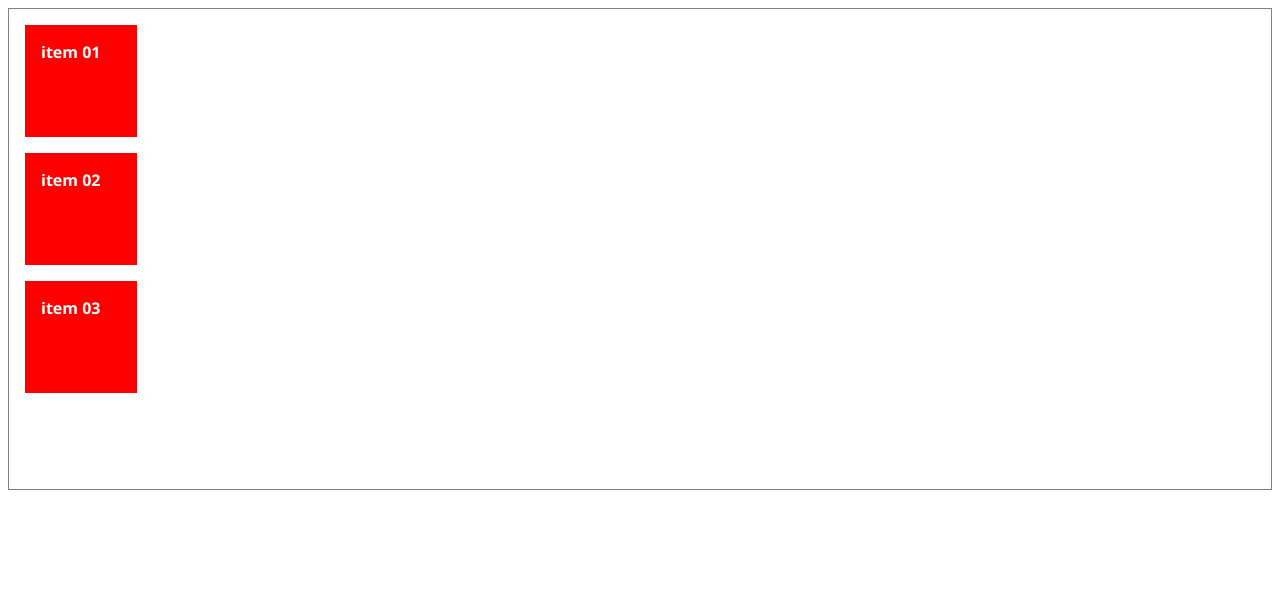
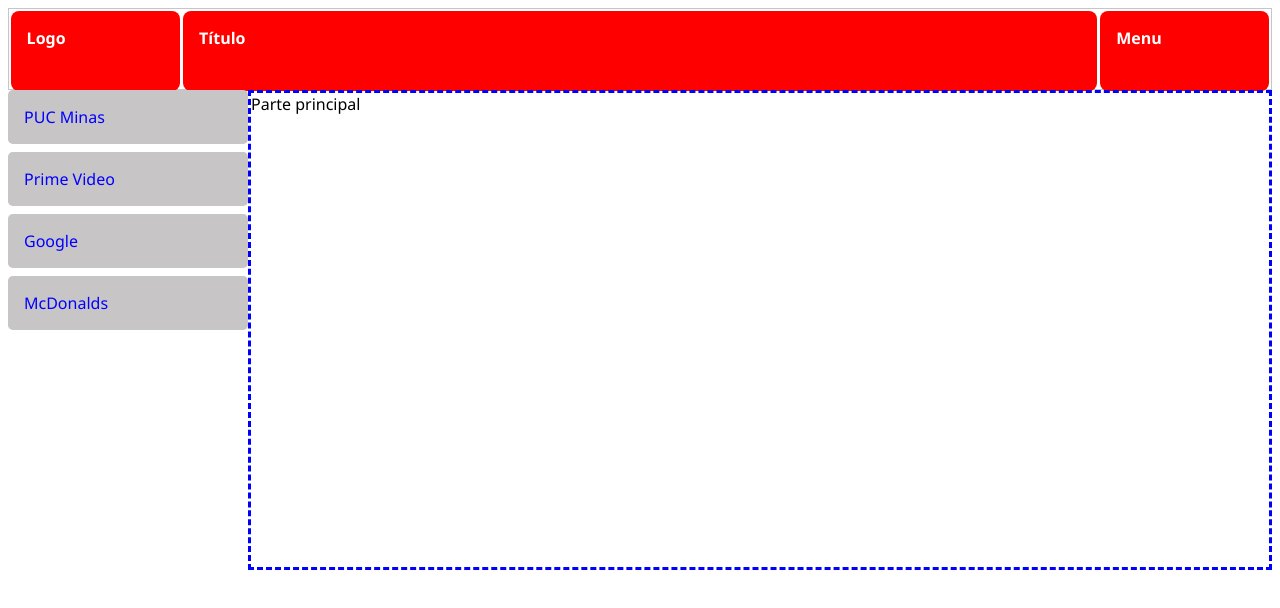
Before and after one commit to ArthurBD07/pbr-diw-4963101-exemplo-02, a plain HTML site: page index.html in a window 1280 px wide. Drawn offline with Linux system fonts and the light colour scheme.

Commit message:
flexbox pt3

```diff
--- a/index.html
+++ b/index.html
@@ -1,5 +1,6 @@
 <!DOCTYPE html>
 <html lang="pt-br">
+
 <head>
     <meta charset="UTF-8">
     <meta name="viewport" content="width=device-width, initial-scale=1.0">
@@ -10,28 +11,97 @@
             font-family: 'Segoe UI', Tahoma, Geneva, Verdana, sans-serif;
         }
 
-        .container {
-            border: 1px solid #808080;
-            height: 30rem;
+        .cabecalho {
+            border: 1px solid #c7c5c5;
+            height: 5rem;
+            /*box-shadow: .5rem .5rem .3rem .01rem #c7c5c5;*/
+            display: flex;
+            flex-wrap: wrap;
+            justify-content: start;
+            align-content: start;
         }
 
-        .item{
+        .item {
             background-color: red;
             color: white;
             font-weight: bold;
             padding: 1rem;
-            margin: 1rem;
+            margin: .1rem;
             width: 5rem;
-            height: 5rem;
+            height: 3rem;
+            border-radius: .5rem;
+        }
+
+        .container {
+            display: flex;
+        }
+
+        .logo {
+            flex-grow: 1;
+        }
+
+        .titulo {
+            flex-grow: 14;
+        }
+
+        .menu-sandwich {
+            flex-grow: 1;
+        }
+
+        .menu-lateral {
+            /*border: 3px solid green;*/
+            width: 15rem;
+            height: 30rem;
+        }
+
+        .parte-principal {
+            border: 3px dashed blue;
+            flex-grow: 1;
+        }
+
+        .tile {
+            background-color: #c7c5c5;
+            color: blue;
+            padding: 1rem;
+            margin-bottom: .5rem;
+            border-radius: .3rem;
+        }
+
+        .tile:hover {
+            background-color: blue;
+            color: white;
+        }
+
+        a{
+            text-decoration: none;
         }
     </style>
 </head>
+
 <body>
+    <div class="cabecalho">
+        <div class="item logo">Logo</div>
+        <div class="item titulo">Título</div>
+        <div class="item menu-sandwich">Menu</div>
+    </div>
     <div class="container">
-        <div class="item">item 01</div>
-        <div class="item">item 02</div>
-        <div class="item">item 03</div>
+        <nav class="menu-lateral">
+            <a href="https://www.pucminas.br">
+                <div class="tile">PUC Minas</div>
+            </a>
+
+            <a href="https://www.primevideo.com/">
+                <div class="tile">Prime Video</div>
+            </a>
+
+            <a href="https://www.google.com/">
+                <div class="tile">Google</div>
+            </a>
+
+            <a href="https://www.mcdonalds.com.br/">
+                <div class="tile">McDonalds</div>
+            </a>
+        </nav>
+        <main class="parte-principal">Parte principal</main>
     </div>
-
 </body>
-</html>
```
